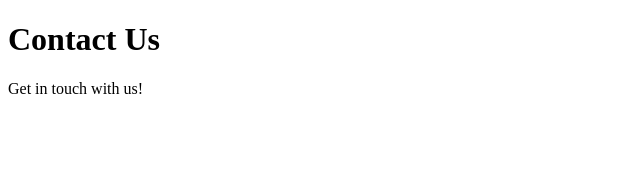
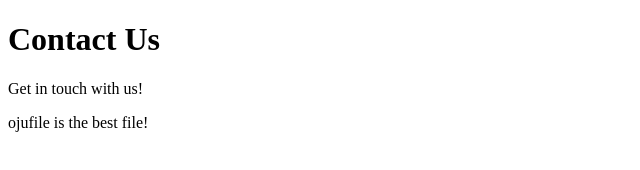
Before and after one commit to mainsohelhu/coffee-land, a plain HTML site: page contact.html in a window 1280 px wide. Shown: the whole page, without its empty margins (0-640 px from the left). Drawn offline with Linux system fonts and the light colour scheme.

```diff
--- a/contact.html
+++ b/contact.html
@@ -8,5 +8,6 @@
 <body>
     <h1>Contact Us</h1>
     <p>Get in touch with us!</p>
+    <p>ojufile is the best file!</p>
 </body>
 </html>
```
Also changed, not shown: index.html (+2 -2 lines).
